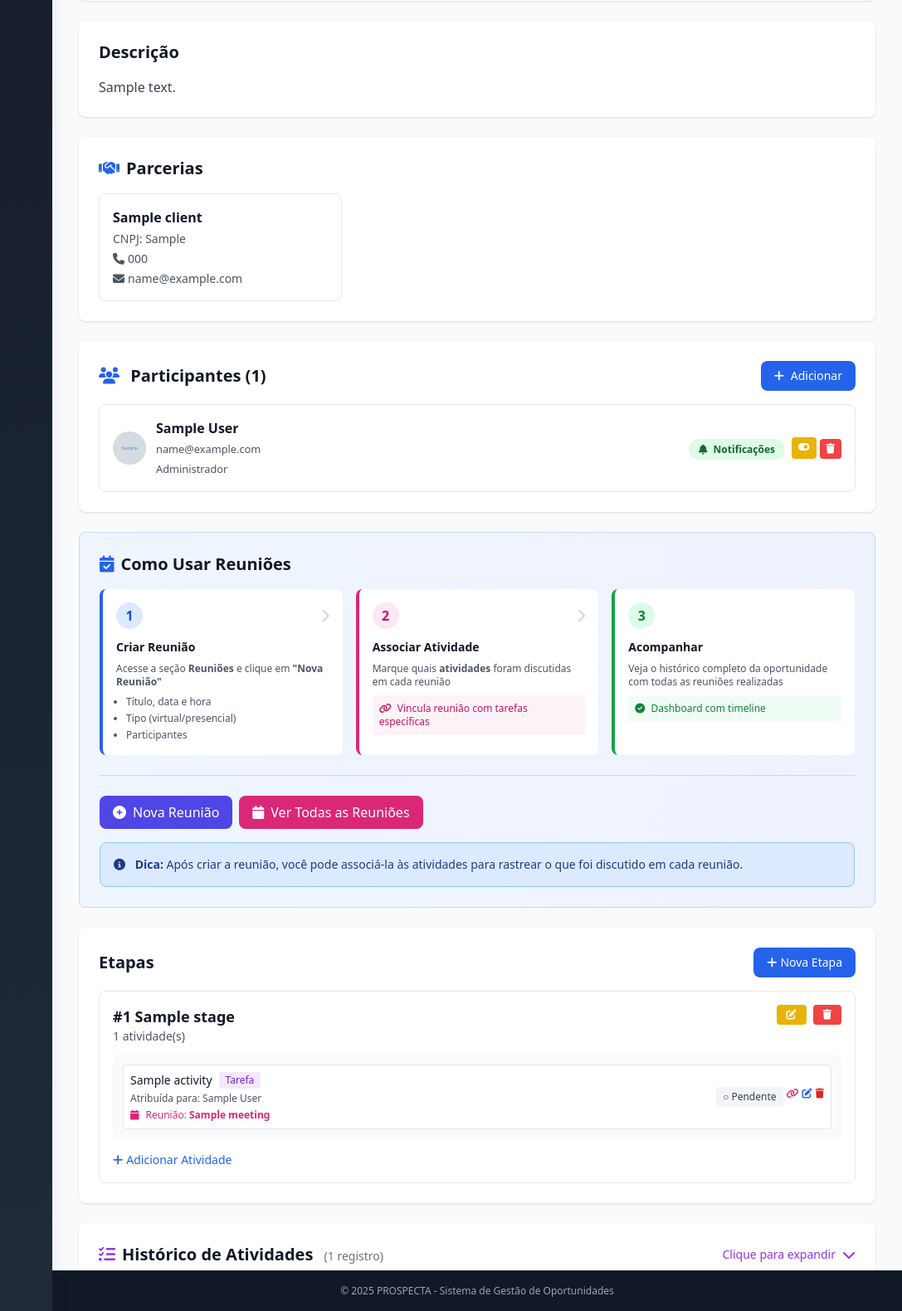
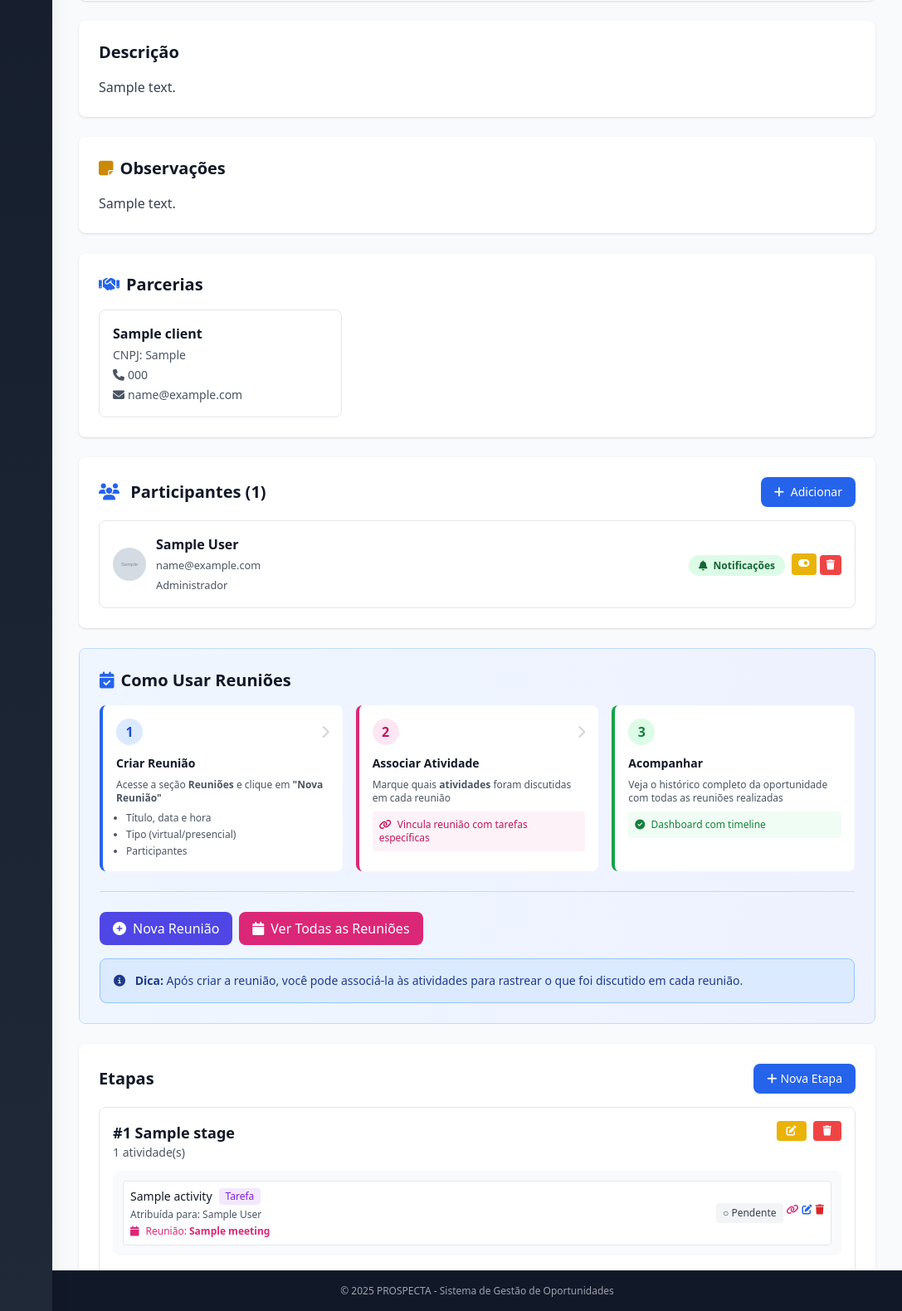
Before and after one commit to CIDUFF/Outlook, a Django app: page /oportunidades/00000000-0000-0000-0000-000000000001/ in a window 1280 px wide. Shown: the part 1020-2600 px from the top of the page at 83% size, without its empty margins (193-1280 px from the left). Run offline with Django 4.2, Linux system fonts and the light colour scheme; a user stored in the database is signed in; tables that the repository leaves empty hold one stand-in row (values such as "Sample post"); grey boxes marked "Sample" are stand-in pictures; data that the repository does not hold is empty; style sheets or scripts are compiled from the project's sources.

Commit message:
feat: Add notes field to Opportunity model and update forms and views

```diff
--- a/prospecta/models.py
+++ b/prospecta/models.py
@@ -210,6 +210,8 @@ class Opportunity(models.Model):
     title = models.CharField(max_length=255, verbose_name='Título')
     description = models.TextField(
         blank=True, null=True, verbose_name='Descrição')
+    notes = models.TextField(
+        blank=True, null=True, verbose_name='Observações')
     produto = models.CharField(
         max_length=255, blank=True, null=True, verbose_name='Produto')
     client = models.ForeignKey(Client, on_delete=models.CASCADE,
--- a/prospecta/templates/prospecta/opportunities/detail.html
+++ b/prospecta/templates/prospecta/opportunities/detail.html
@@ -115,6 +115,16 @@
     <div class="bg-white rounded-lg shadow p-6">
         <h2 class="text-xl font-bold text-gray-900 mb-4">Descrição</h2>
         <p class="text-gray-700 whitespace-pre-wrap">{{ opportunity.description }}</p>
+    </div>
+    {% endif %}
+
+    <!-- Notes/Observations -->
+    {% if opportunity.notes %}
+    <div class="bg-white rounded-lg shadow p-6">
+        <h2 class="text-xl font-bold text-gray-900 mb-4">
+            <i class="fas fa-sticky-note mr-2 text-yellow-600"></i>Observações
+        </h2>
+        <p class="text-gray-700 whitespace-pre-wrap">{{ opportunity.notes }}</p>
     </div>
     {% endif %}
 
--- a/prospecta/templates/prospecta/opportunities/form.html
+++ b/prospecta/templates/prospecta/opportunities/form.html
@@ -138,6 +138,11 @@
             <div>
                 <label class="block text-sm font-medium text-gray-700 mb-2">Descrição</label>
                 <textarea name="description" rows="4" class="w-full px-4 py-2 border border-gray-300 rounded-lg focus:ring-2 focus:ring-blue-500 focus:border-transparent" placeholder="Descreva os detalhes da oportunidade">{{ opportunity.description }}</textarea>
+            </div>
+
+            <div>
+                <label class="block text-sm font-medium text-gray-700 mb-2">Observações</label>
+                <textarea name="notes" rows="4" class="w-full px-4 py-2 border border-gray-300 rounded-lg focus:ring-2 focus:ring-blue-500 focus:border-transparent" placeholder="Observações adicionais sobre a oportunidade">{{ opportunity.notes }}</textarea>
             </div>
 
             <div class="grid grid-cols-1 md:grid-cols-2 gap-6">
--- a/prospecta/views.py
+++ b/prospecta/views.py
@@ -317,6 +317,7 @@ def opportunity_create(request):
         opportunity = Opportunity(
             title=request.POST['title'],
             description=request.POST.get('description', ''),
+            notes=request.POST.get('notes', ''),
             produto=request.POST.get('produto', ''),
             client_id=request.POST['client'],
             created_by=request.user,
@@ -463,6 +464,7 @@ def opportunity_update(request, pk):
 
         opportunity.title = request.POST['title']
         opportunity.description = request.POST.get('description', '')
+        opportunity.notes = request.POST.get('notes', '')
         opportunity.produto = request.POST.get('produto', '')
         opportunity.client_id = request.POST['client']
         opportunity.responsible_user_id = request.POST['responsible_user']
```
Also changed, not shown: prospecta/migrations/0017_opportunity_notes.py (added).
